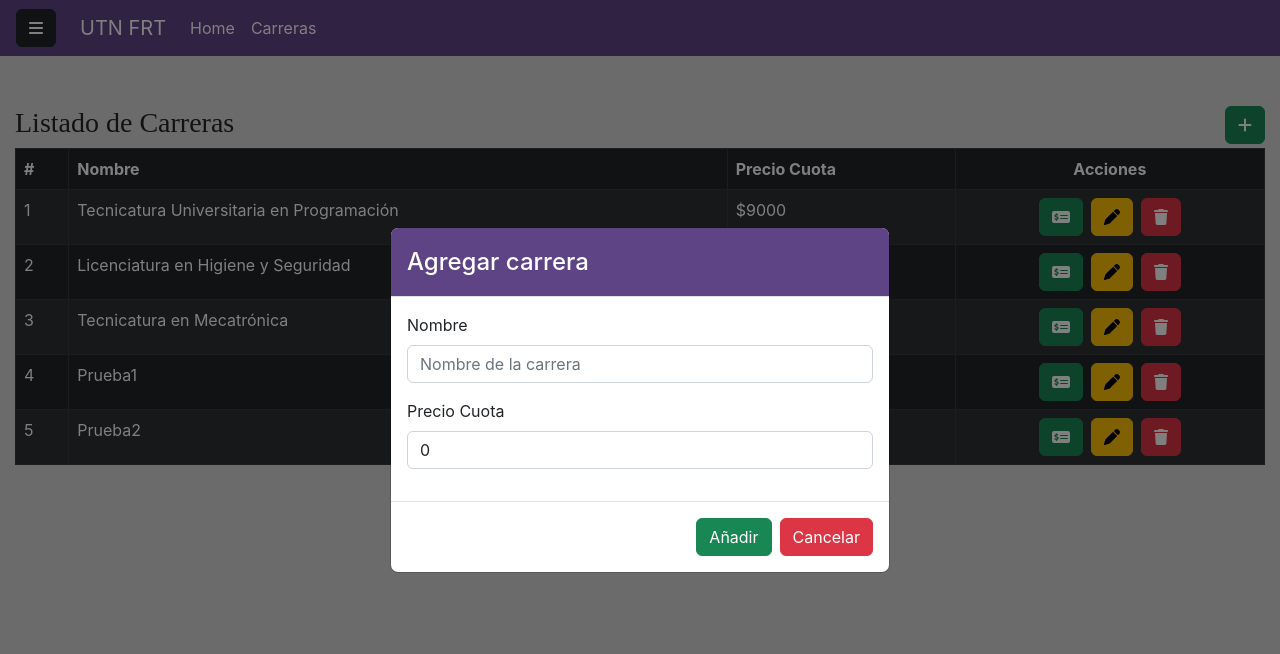
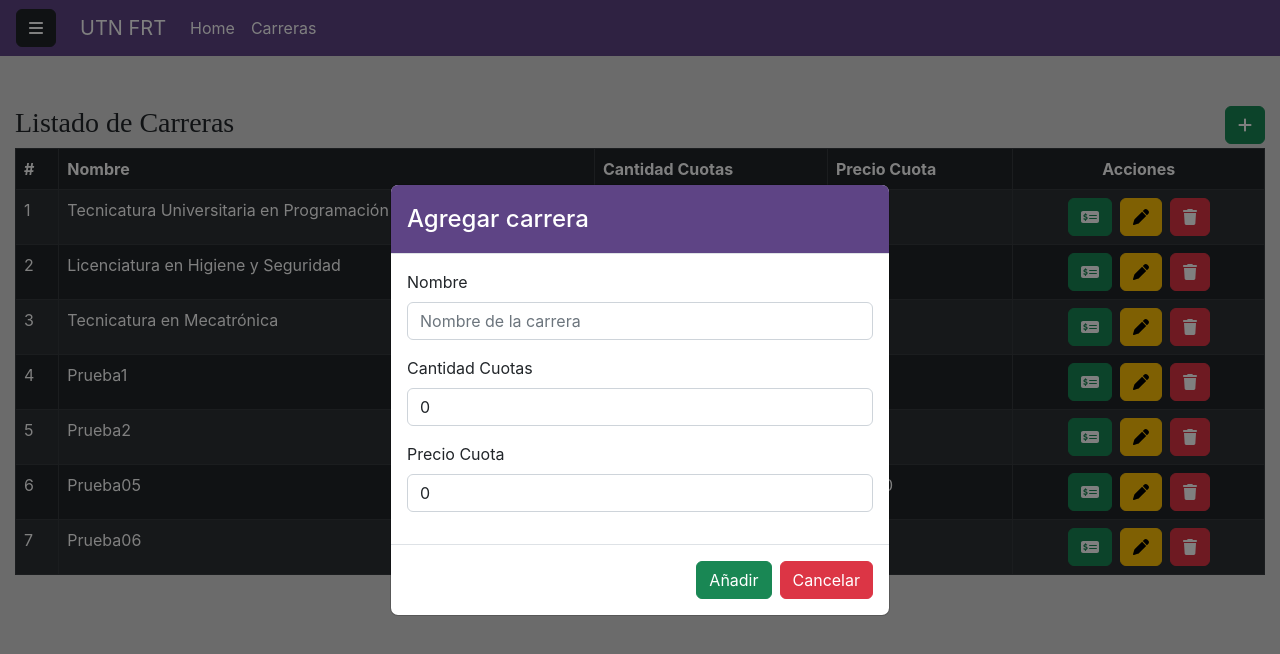
Before and after one commit to JassanBraian/cobranzas-front, a React (Create React App) app: page /carreras in a window 1280 px wide. Both pictures are taken after a click on the button 1245 px from the left and 125 px from the top of the page. Shown: the top 654 px of the page. Built offline with nearby package versions, Linux system fonts and the light colour scheme; data requests are answered from the project's data file.

Commit message:
cantCuotas was added in carrera crud

```diff
--- a/db.json
+++ b/db.json
@@ -1,24 +1,39 @@
 {
   "carrera": [
     {
-      "nombre": "Tecnicatura Universitaria en Programación",
+      "descripcion": "Tecnicatura Universitaria en Programación",
+      "cantCuotas": 20,
       "id": 1
     },
     {
-      "nombre": "Licenciatura en Higiene y Seguridad",
+      "descripcion": "Licenciatura en Higiene y Seguridad",
+      "cantCuotas": 30,
       "id": 2
     },
     {
-      "nombre": "Tecnicatura en Mecatrónica",
+      "descripcion": "Tecnicatura en Mecatrónica",
+      "cantCuotas": 20,
       "id": 3
     },
     {
-      "nombre": "Prueba1",
+      "descripcion": "Prueba1",
+      "cantCuotas": 5,
       "id": 4
     },
     {
-      "nombre": "Prueba2",
+      "descripcion": "Prueba2",
+      "cantCuotas": 5,
       "id": 5
+    },
+    {
+      "descripcion": "Prueba05",
+      "cantCuotas": 5,
+      "id": 6
+    },
+    {
+      "descripcion": "Prueba06",
+      "cantCuotas": 6,
+      "id": 7
     }
   ],
   "preciocuota": [
@@ -63,6 +78,24 @@
       "monto": 5560,
       "fecha": "1/24/2023",
       "id": 7
+    },
+    {
+      "fkCarrera": 6,
+      "monto": 10000,
+      "fecha": "1/26/2023",
+      "id": 8
+    },
+    {
+      "fkCarrera": 7,
+      "monto": 5000,
+      "fecha": "1/26/2023",
+      "id": 9
+    },
+    {
+      "fkCarrera": 7,
+      "monto": 5000,
+      "fecha": "1/26/2023",
+      "id": 10
     }
   ],
   "usuario": [
--- a/src/components/carrera/base/CarreraItem.jsx
+++ b/src/components/carrera/base/CarreraItem.jsx
@@ -14,7 +14,8 @@ const CarreraItem = ({ carrera, index, openEditModal, openDeleteModal, openHisto
         <>
             <tr>
                 <td> {index + 1} </td>
-                <td> {carrera.nombre} </td>
+                <td> {carrera.descripcion} </td>
+                <td> {carrera.cantCuotas} </td>
                 <td> ${carrera.precioCuo} </td>
                 <td className="text-center">
                     <Button
--- a/src/components/carrera/base/CarreraList.jsx
+++ b/src/components/carrera/base/CarreraList.jsx
@@ -53,6 +53,7 @@ const CarreraList = () => {
                     <tr>
                         <th>#</th>
                         <th>Nombre</th>
+                        <th>Cantidad Cuotas</th>
                         <th>Precio Cuota</th>
                         <th className='text-center'>Acciones</th>
                     </tr>
--- a/src/components/carrera/modals/AddCarreraModal.jsx
+++ b/src/components/carrera/modals/AddCarreraModal.jsx
@@ -8,11 +8,12 @@ const AddCarreraModal = ({ show, onHide }) => {
 
     const initialFormValues = {
         descripcion: '',
+        cantCuotas: 0,
         precioCuo: 0
     };
 
     const [form, setForm] = useState(initialFormValues);
-    const { descripcion, precioCuo } = form;
+    const { descripcion, cantCuotas, precioCuo } = form;
 
     const [errorMsg, setErrorMsg] = useState(null);
 
@@ -25,7 +26,7 @@ const AddCarreraModal = ({ show, onHide }) => {
 
     const handleSubmit = e => {
         e.preventDefault();
-        if (descripcion === '' || !precioCuo) {
+        if (descripcion === '' || !cantCuotas || !precioCuo) {
             setErrorMsg('Todos los campos son obligatorios');
             return;
         }
@@ -61,6 +62,17 @@ const AddCarreraModal = ({ show, onHide }) => {
                             />
                         </Form.Group>
                         <Form.Group className="mb-3">
+                            <Form.Label>Cantidad Cuotas</Form.Label>
+                            <Form.Control
+                                type="number"
+                                placeholder="Cantidad de cuotas"
+                                name="cantCuotas"
+                                value={cantCuotas}
+                                onChange={handleChange}
+                                onFocus={() => setErrorMsg(null)}
+                            />
+                        </Form.Group>
+                        <Form.Group className="mb-3">
                             <Form.Label>Precio Cuota</Form.Label>
                             <Form.Control
                                 type="number"
--- a/src/components/carrera/modals/EditCarreraModal.jsx
+++ b/src/components/carrera/modals/EditCarreraModal.jsx
@@ -7,11 +7,12 @@ const EditCarreraModal = ({ show, onHide }) => {
 
     const initialFormValues = {
         descripcion: '',
+        cantCuotas: 0,
         precioCuo: 0
     };
 
     const [form, setForm] = useState(initialFormValues);
-    const { descripcion, precioCuo } = form;
+    const { descripcion, cantCuotas, precioCuo } = form;
 
     const [errorMsg, setErrorMsg] = useState(null);
 
@@ -28,7 +29,7 @@ const EditCarreraModal = ({ show, onHide }) => {
 
     const handleSubmit = e => {
         e.preventDefault();
-        if (descripcion === '' || !precioCuo) {
+        if (descripcion === '' || !cantCuotas || !precioCuo) {
             setErrorMsg('Todos los campos son obligatorios');
             return;
         }
@@ -63,6 +64,17 @@ const EditCarreraModal = ({ show, onHide }) => {
                             />
                         </Form.Group>
                         <Form.Group className="mb-3">
+                            <Form.Label>Cantidad Cuotas</Form.Label>
+                            <Form.Control
+                                type="number"
+                                placeholder="Cantidad de cuotas"
+                                name="cantCuotas"
+                                value={cantCuotas}
+                                onChange={handleChange}
+                                onFocus={() => setErrorMsg(null)}
+                            />
+                        </Form.Group>
+                        <Form.Group className="mb-3">
                             <Form.Label>Precio Cuota</Form.Label>
                             <Form.Control
                                 type="number"
--- a/src/context/carrera/CarrerasProvider.jsx
+++ b/src/context/carrera/CarrerasProvider.jsx
@@ -72,6 +72,8 @@ const CarrerasProvider = ({ children }) => {
       const precioCuo = parseFloat(carrera.precioCuo);
       delete carrera.precioCuo;
 
+      carrera.cantCuotas = parseFloat(carrera.cantCuotas);
+
       const resNewCarrera = await clientAxios.post(`${API_URL_JSON_SERVER}/carrera`, carrera);
       if(resNewCarrera.status === 201) {
         addPrecioCuo({
@@ -90,6 +92,8 @@ const CarrerasProvider = ({ children }) => {
     try {
       const precioCuo = parseFloat(carrera.precioCuo);
       delete carrera.precioCuo;
+
+      carrera.cantCuotas = parseFloat(carrera.cantCuotas);
 
       const resUpdateCarrera = await clientAxios.put(`${API_URL_JSON_SERVER}/carrera/${carrera.id}`, carrera);
       if(resUpdateCarrera.status === 200){
```
